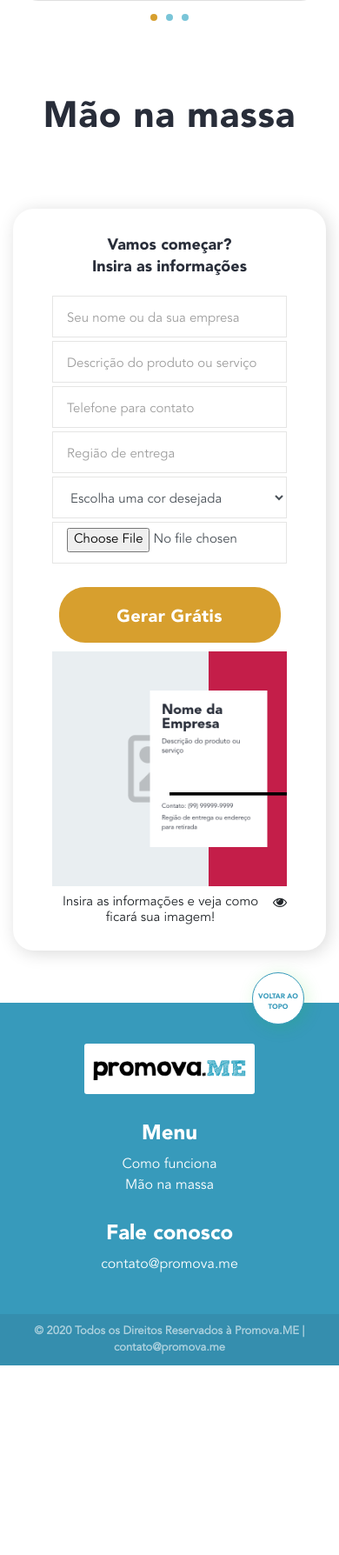
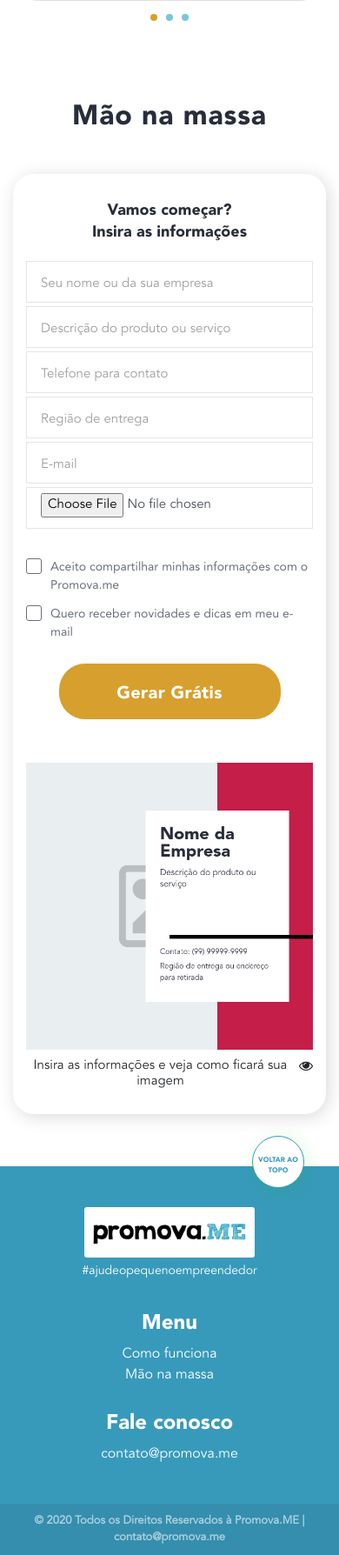
Before and after one commit to promova-me/promova-me-lp, a PHP site: page / in a window 390 px wide. Shown: the part 721-2509 px from the top of the page at 87% size. Before the commit the page ends 2291 px from the top, so only its background shows below. Run offline with PHP 8.4, Linux system fonts and the light colour scheme.

Commit message:
Adjusts on card generator

```diff
--- a/assets/css/styles.css
+++ b/assets/css/styles.css
@@ -421,8 +421,23 @@ section.preview-content .title {
   line-height: 50px;
   text-align: center;
 }
+@media screen and (max-width: 991px) {
+  section.preview-content .title {
+    font-size: 36px;
+  }
+}
+@media screen and (max-width: 392px) {
+  section.preview-content .title {
+    font-size: 32px;
+  }
+}
 section.preview-content .card-generator {
   padding-top: 40px;
+}
+@media screen and (max-width: 991px) {
+  section.preview-content .card-generator {
+    padding-top: 20px;
+  }
 }
 section.preview-content #imageEditor {
   width: 482px;
@@ -481,7 +496,12 @@ section.preview-content .box {
 }
 @media screen and (max-width: 767px) {
   section.preview-content .box {
-    margin: 40px auto 10px;
+    padding: 20px 0;
+  }
+}
+@media screen and (max-width: 767px) {
+  section.preview-content .box {
+    margin: 20px auto 10px;
   }
 }
 section.preview-content .box .card-form .title-form {
@@ -498,28 +518,58 @@ section.preview-content .box .card-form .title-form {
     font-size: 18px;
   }
 }
-@media screen and (max-width: 370px) {
-  section.preview-content .box .card-form .title-form {
-    font-size: 16px;
-    padding-bottom: 5px;
-  }
+section.preview-content .box .card-form .terms {
+  display: flex;
+  justify-content: center;
+  flex-direction: column;
+  padding: 0;
+  list-style: none;
+  margin: 30px auto 0;
+}
+section.preview-content .box .card-form .terms li {
+  font-family: "Avenir Roman";
+  font-size: 14px;
+  color: #69707b;
+  margin: 2px 0;
+}
+section.preview-content .box .card-form .terms li .styled-checkbox {
+  position: absolute;
+  opacity: 0;
+}
+section.preview-content .box .card-form .terms li .styled-checkbox + label {
+  position: relative;
+  cursor: pointer;
+  padding: 0;
+  display: flex;
+}
+section.preview-content .box .card-form .terms li .styled-checkbox + label:before {
+  content: '';
+  margin-right: 10px;
+  display: inline-block;
+  vertical-align: text-top;
+  min-width: 18px;
+  height: 18px;
+  background: white;
+  border: 1px solid #69707b;
+  border-radius: 3px;
+}
+section.preview-content .box .card-form .terms li .styled-checkbox:checked + label:after {
+  content: '';
+  position: absolute;
+  left: 3px;
+  top: 8px;
+  background: #282d39;
+  width: 2px;
+  height: 2px;
+  box-shadow: 2px 0 0 #282d39, 4px 0 0 #282d39, 4px -2px 0 #282d39, 4px -4px 0 #282d39, 4px -6px 0 #282d39, 4px -8px 0 #282d39;
+  transform: rotate(45deg);
 }
 section.preview-content .box .card-form .cta {
-  margin: 25px auto 10px;
+  margin: 15px auto 10px;
 }
 section.preview-content .box .card-answer {
   display: none;
   flex-direction: column;
-}
-section.preview-content .box .card-answer.active {
-  display: flex !important;
-  justify-content: center;
-  padding: 14px 0 0;
-}
-@media screen and (max-width: 335px) {
-  section.preview-content .box .card-answer.active {
-    padding: 0;
-  }
 }
 section.preview-content .box .card-answer .img-check {
   text-align: center;
@@ -663,24 +737,19 @@ section.preview-content .canvas-content {
   justify-content: center;
   align-items: center;
 }
+@media screen and (max-width: 767px) {
+  section.preview-content .canvas-content {
+    padding-top: 40px;
+  }
+}
 section.preview-content .canvas-content canvas {
   max-width: 500px;
-  width: 90%;
+  width: 100%;
   display: none;
-}
-@media screen and (max-width: 991px) {
-  section.preview-content .canvas-content canvas {
-    width: 100%;
-  }
 }
 section.preview-content .canvas-content img.placeholder {
   max-width: 500px;
-  width: 90%;
-}
-@media screen and (max-width: 991px) {
-  section.preview-content .canvas-content img.placeholder {
-    width: 100%;
-  }
+  width: 100%;
 }
 section.preview-content .canvas-content .look-how {
   display: flex;
@@ -793,6 +863,12 @@ footer .container .left .image-logo img {
   padding: 0 10px;
   border-radius: 5px;
   border: 2px solid #379abb;
+}
+footer .container .left h5 {
+  color: #ffffff;
+  font-size: 14px;
+  font-family: "Avenir Book";
+  padding-top: 5px;
 }
 footer .additional_info {
   height: 30px;
--- a/assets/js/scripts.js
+++ b/assets/js/scripts.js
@@ -13,8 +13,6 @@ $(function() {
         if (Validation.validateCardForm()){
             CardData.setCardData();
             Effects.switchScreenOnBox('#card-placeholder', '#card-canvas');
-
-            $(".look-how h5").text("Veja como sua imagem ficou!");
             $(".bottom-share.mobile").addClass('preview');
 
             if ($(window).innerWidth() >= 768) {
@@ -23,13 +21,17 @@ $(function() {
                 Effects.switchScreenOnBox('.bottom-share.desktop', '.bottom-share.mobile');
                 Effects.switchScreenOnBox('.card-form', '.card-answer');
             }
+
+            // AJAX AQUI
+            // CardData.sendCardData();
         }
     });
 
     // back-to-generate
-    $('#back-to-generate').click( function () {
-        // $(".bottom-share.mobile").removeClass('preview');
+    $('#back-to-generate, #back-to-generate-mobile').click( function () {
+        $(".bottom-share.mobile").removeClass('preview');
         Effects.switchScreenOnBox('.card-answer', '.card-form');
+        Effects.switchScreenOnBox('#card-canvas', '#card-placeholder');
     });
 
     // Remove error validation on focus field
@@ -50,6 +52,7 @@ $(function() {
         var ctx = canvas.getContext("2d");
         var fileinput = document.getElementById('file-chooser'); // input file
         var img = new Image();
+        var defaultColor = Color.getDefaultColor();
 
         canvas.width = 600;
         canvas.height = 600;
@@ -73,7 +76,7 @@ $(function() {
                             ctx.drawImage(img,0,0, canvas.width, canvas.height);
 
                             // Desenha os quadrados
-                            ctx.fillStyle = "rgb(196,30,73)";
+                            ctx.fillStyle = defaultColor;
                             ctx.beginPath();
                             ctx.fillRect(400, 0, 200, 600);
                             ctx.closePath();
@@ -161,6 +164,31 @@ $(function() {
 
 });
 
+const Color = {
+    azul: "#379abb",
+    amarelo: "#ffff00",
+    verde: "#008000",
+    laranja: "#d79f2e",
+    vermelho: "#c64548",
+
+    getDefaultColor: function () {
+        if (CardData.color){
+            if (CardData.color == 'azul')
+                return this.azul;
+            else if (CardData.color == 'amarelo')
+                return this.amarelo;
+            else if (CardData.color == 'verde')
+                return this.verde;
+            else if (CardData.color == 'laranja')
+                return this.laranja;
+            else if (CardData.color == 'vermelho')
+                return this.vermelho;
+        } else
+            return this.vermelho;
+    }
+
+};
+
 const Slider = {
     initSliderStepsCards: function () {
         $('#sliderStepsCards').lightSlider({
@@ -190,8 +218,9 @@ const Effects = {
     },
 
     switchScreenOnBox: function (close, open) {
+        $(close).removeClass('active');
         $(close).hide();
-        $(open).fadeIn(500).addClass('active');
+        $(open).fadeIn(500);
     }
 
 };
@@ -202,8 +231,8 @@ const CardData = {
     desc: '',
     phone: '',
     delivery: '',
-    color: '',
     email: '',
+    newsletter: false,
     preview: false,
 
     setCardData: function () {
@@ -212,16 +241,32 @@ const CardData = {
             this.desc = $('#desc-form').val();
             this.phone = $('#phone-form').val();
             this.delivery = $('#delivery-form').val();
-            this.color = $('#color-form').children("option:selected").val();
+            this.email = $('#email-form').val();
+            this.newsletter = $('#newsletter-form').is(':checked');
         } catch (e) {
             return false
         }
         return true;
     },
 
-    setEmailForNewsletter: function () {
-        this.email= $('#email-form').val();
-    }
+    sendCardData: function (){
+        $.ajax({
+            type: "POST",
+            url: 'http://localhost::81/',
+            dataType: 'json',
+            data: {
+                name: this.name,
+                desc: this.desc,
+                phone: this.phone,
+                delivery: this.delivery,
+                email: this.email,
+                newsletter: this.newsletter
+            },
+            success: function (response) {
+                console.log(response.status);
+            }
+        });
+    },
 
 };
 
@@ -292,7 +337,7 @@ const Validation = {
 
         }
 
-        // Validate Desc
+        // Validate Delivery
         if (!$("#delivery-form").val()) {
 
             Util.addError(this.errorFormElement, 'Informe a região de entrega/atendimento ou seu endereço');
@@ -307,27 +352,8 @@ const Validation = {
 
         }
 
-        // Validate Color
-        var selectedColor = $('#color-form').children("option:selected").val();
-        if (!selectedColor) {
-
-            Util.addError(this.errorFormElement, 'Selecione uma cor');
-            Util.addRedBorderOnErrorInput('#color-form');
-            return false;
-
-        }
-
-        // Validate File
-        if ($('#file-chooser').get(0).files.length === 0) {
-
-            Util.addError(this.errorFormElement, 'Selecione uma imagem do seu negócio');
-            Util.addRedBorderOnErrorInput('#file-chooser');
-            return false;
-
-        }
-
         // Validate E-mail
-        /*if (!$("#email-form").val()) {
+        if (!$("#email-form").val()) {
 
             Util.addError(this.errorFormElement, 'Informe seu e-mail');
             Util.addRedBorderOnErrorInput('#email-form');
@@ -348,7 +374,32 @@ const Validation = {
             str = str.replace(/\n/g, "");
             $("#email-form").val(str);
 
+        }
+
+        // Validate Color
+        /*var selectedColor = $('#color-form').children("option:selected").val();
+        if (!selectedColor) {
+
+            Util.addError(this.errorFormElement, 'Selecione uma cor');
+            Util.addRedBorderOnErrorInput('#color-form');
+            return false;
+
         }*/
+
+        // Validate File
+        if ($('#file-chooser').get(0).files.length === 0) {
+
+            Util.addError(this.errorFormElement, 'Selecione uma imagem do seu negócio');
+            Util.addRedBorderOnErrorInput('#file-chooser');
+            return false;
+
+        }
+
+        // Validate Terms
+        if (!$('#info-form').is(':checked')){
+            Util.addError(this.errorFormElement, 'Aceite as condições para continuar.');
+            return false;
+        }
 
         return true;
 
--- a/assets/less/_footer.less
+++ b/assets/less/_footer.less
@@ -82,6 +82,7 @@ footer {
 
         .left {
             display: flex;
+            flex-direction: column;
 
             @media @breakTabletMin {
                 flex-direction: column;
@@ -97,6 +98,12 @@ footer {
                     border-radius: 5px;
                     border: 2px solid @blue-predominant;
                 }
+            }
+            h5 {
+                color: @white;
+                font-size: 14px;
+                font-family: "Avenir Book";
+                padding-top: 5px;
             }
         }
     }
--- a/assets/less/_preview-content.less
+++ b/assets/less/_preview-content.less
@@ -18,11 +18,21 @@ section.preview-content {
         letter-spacing: 0.88px;
         line-height: 50px;
         text-align: center;
-        text-align: center;
+
+        @media @breakTabletMax {
+            font-size: 36px;
+        }
+
+        @media screen and (max-width: 392px){
+            font-size: 32px;
+        }
     }
 
     .card-generator {
         padding-top: 40px;
+        @media @breakTabletMax {
+            padding-top: 20px;
+        }
     }
 
     #imageEditor {
@@ -84,7 +94,10 @@ section.preview-content {
         margin: 0;
 
         @media @breakTabletMin {
-            margin: 40px auto 10px;
+            padding: 20px 0;
+        }
+        @media @breakTabletMin {
+            margin: 20px auto 10px;
         }
 
         .card-form {
@@ -101,14 +114,70 @@ section.preview-content {
                 @media @breakTabletMax{
                     font-size: 18px;
                 }
-                @media screen and (max-width: 370px){
-                    font-size: 16px;
-                    padding-bottom: 5px;
+            }
+
+            .terms {
+                display: flex;
+                justify-content: center;
+                flex-direction: column;
+                padding: 0;
+                list-style: none;
+                margin: 30px auto 0;
+
+                li {
+                    font-family: "Avenir Roman";
+                    font-size: 14px;
+                    color: #69707b;
+                    margin: 2px 0;
+
+                    .styled-checkbox {
+                        position: absolute;
+                        opacity: 0;
+
+                        & + label {
+                            position: relative;
+                            cursor: pointer;
+                            padding: 0;
+                            display: flex;
+                        }
+
+                        & + label:before {
+                            content: '';
+                            margin-right: 10px;
+                            display: inline-block;
+                            vertical-align: text-top;
+                            min-width: 18px;
+                            height: 18px;
+                            background: white;
+                            border: 1px solid #69707b;
+                            border-radius: 3px;
+                        }
+
+                        &:checked + label:after {
+                            content: '';
+                            position: absolute;
+                            left: 3px;
+                            top: 8px;
+                            background: @text-gray-3;
+                            width: 2px;
+                            height: 2px;
+                            box-shadow:
+                                2px 0 0 @text-gray-3,
+                                4px 0 0 @text-gray-3,
+                                    4px -2px 0 @text-gray-3,
+                                    4px -4px 0 @text-gray-3,
+                                    4px -6px 0 @text-gray-3,
+                                    4px -8px 0 @text-gray-3;
+                            transform: rotate(45deg);
+                        }
+                    }
+
                 }
+
             }
 
             .cta {
-                margin: 25px auto 10px;
+                margin: 15px auto 10px;
             }
 
         }
@@ -117,21 +186,15 @@ section.preview-content {
             display: none;
             flex-direction: column;
 
-            &.active {
-                display: flex !important;
-                justify-content: center;
-                padding: 14px 0 0;
-                @media screen and (max-width: 335px) {
-                    padding: 0;
-                }
-            }
-
             .img-check {
                 text-align: center;
 
                 img {
                     width: 100%;
                     max-width: 140px;
+                    @media @breakMobileMax {
+                        max-width: 110px;
+                    }
                 }
             }
 
@@ -292,21 +380,19 @@ section.preview-content {
         justify-content: center;
         align-items: center;
 
+        @media @breakTabletMin {
+            padding-top: 40px;
+        }
+
         canvas {
             max-width: 500px;
-            width: 90%;
+            width: 100%;
             display: none;
-            @media @breakTabletMax {
-                width: 100%;
-            }
         }
 
         img.placeholder {
             max-width: 500px;
-            width: 90%;
-            @media @breakTabletMax {
-                width: 100%;
-            }
+            width: 100%;
         }
 
         .look-how {
--- a/landing/partials/_footer.php
+++ b/landing/partials/_footer.php
@@ -1,12 +1,13 @@
 <footer>
     <div class="container">
-        <a href="#hero" rel="rel" class="back-to-top">
+        <a href="#header" rel="rel" class="back-to-top">
             <span>Voltar ao topo</span>
         </a>
         <div class="left col-md-5 col-sm-12">
             <div class="image-logo">
                 <img src="assets/images/logo-promova-me.png" alt="" class="logo">
             </div>
+            <h5>#ajudeopequenoempreendedor</h5>
         </div>
         <div class="middle col-md-4 col-sm-12">
             <h4 class="title">Menu</h4>
--- a/landing/partials/_header.php
+++ b/landing/partials/_header.php
@@ -1,4 +1,4 @@
-<header>
+<header id="header">
     <div class="container">
         <nav class="navbar">
             <div class="left">
--- a/landing/partials/_preview-content.php
+++ b/landing/partials/_preview-content.php
@@ -23,32 +23,47 @@ $colors = array('Azul','Amarelo','Laranja','Verde','Vermelho');
                         <form id="form-generate-card">
 
                             <div class="form-group">
-                                <input type="text" placeholder="Seu nome ou da sua empresa" class="form-control" id="name-form" maxlength="30" required="required">
+                                <input type="text" placeholder="Seu nome ou da sua empresa" tabindex="1" class="form-control" id="name-form" maxlength="30" required="required">
                             </div>
                             <div class="form-group">
-                                <input type="text" placeholder="Descrição do produto ou serviço" class="form-control" id="desc-form" maxlength="50" required="required">
+                                <input type="text" placeholder="Descrição do produto ou serviço" tabindex="2" class="form-control" id="desc-form" maxlength="50" required="required">
                             </div>
                             <div class="form-group">
-                                <input type="tel" placeholder="Telefone para contato" class="form-control" id="phone-form" required="required">
+                                <input type="tel" placeholder="Telefone para contato" tabindex="3" class="form-control" id="phone-form" required="required">
                             </div>
                             <div class="form-group">
-                                <input type="text" placeholder="Região de entrega" class="form-control" id="delivery-form" required="required">
+                                <input type="text" placeholder="Região de entrega" tabindex="4" class="form-control" id="delivery-form" required="required">
                             </div>
                             <div class="form-group">
+                                <input type="email" placeholder="E-mail" class="form-control" tabindex="5" id="email-form" required="required">
+                            </div>
+                            <!--<div class="form-group">
                                 <select class="form-control" id="color-form" tabindex="5">
                                     <option selected disabled value="">Escolha uma cor desejada</option>
                                     <?php
-                                    foreach ($colors as $color){ ?>
-                                        <option value="<?= strtolower($color) ?>"><?= $color ?></option>
+                            /*                                    foreach ($colors as $color){ */?>
+                                        <option value="<?/*= strtolower($color) */?>"><?/*= $color */?></option>
                                         <?php
-                                    } ?>
+                            /*                                    } */?>
                                 </select>
+                            </div>-->
+                            <div class="form-group">
+                                <input type="file" tabindex="5" id="file-chooser" class="file-chooser form-control" accept="image/*" required="required" />
                             </div>
+                            <span class="error-msg"></span>
+
                             <div class="form-group">
-                                <input type="file" id="file-chooser" class="file-chooser form-control" accept="image/*" required="required" />
+                                <ul class="terms">
+                                    <li>
+                                        <input class="styled-checkbox" tabindex="6" id="info-form" type="checkbox" value="value1">
+                                        <label for="info-form"><span>Aceito compartilhar minhas informações com o Promova.me</span></label>
+                                    </li>
+                                    <li>
+                                        <input class="styled-checkbox" tabindex="7" id="newsletter-form" type="checkbox" value="value1">
+                                        <label for="newsletter-form">Quero receber novidades e dicas em meu e-mail</label>
+                                    </li>
+                                </ul>
                             </div>
-
-                            <span class="error-msg"></span>
                             <a class="cta cta-orange" id="btn-generate-card" tabindex="8">
                                 <span>Gerar Grátis</span>
                             </a>
@@ -107,7 +114,7 @@ $colors = array('Azul','Amarelo','Laranja','Verde','Vermelho');
                     <canvas class="card-canvas" id="card-canvas"> </canvas>
                     <img src="/assets/images/placeholder.png" alt="" class="placeholder" id="card-placeholder">
                     <div class="look-how">
-                        <h5>Insira as informações e veja como ficará sua imagem!</h5>
+                        <h5>Insira as informações e veja como ficará sua imagem</h5>
                         <i class="fa fa-eye" aria-hidden="true"></i>
                     </div>
                 </div>
```
Also changed, not shown: other parts of assets/css/styles.css (+29 -4 lines), other parts of assets/less/_preview-content.less (+30 -5 lines), other parts of landing/partials/_preview-content.php (+10 -26 lines). Lines whose indentation alone changed are shown as unchanged.
